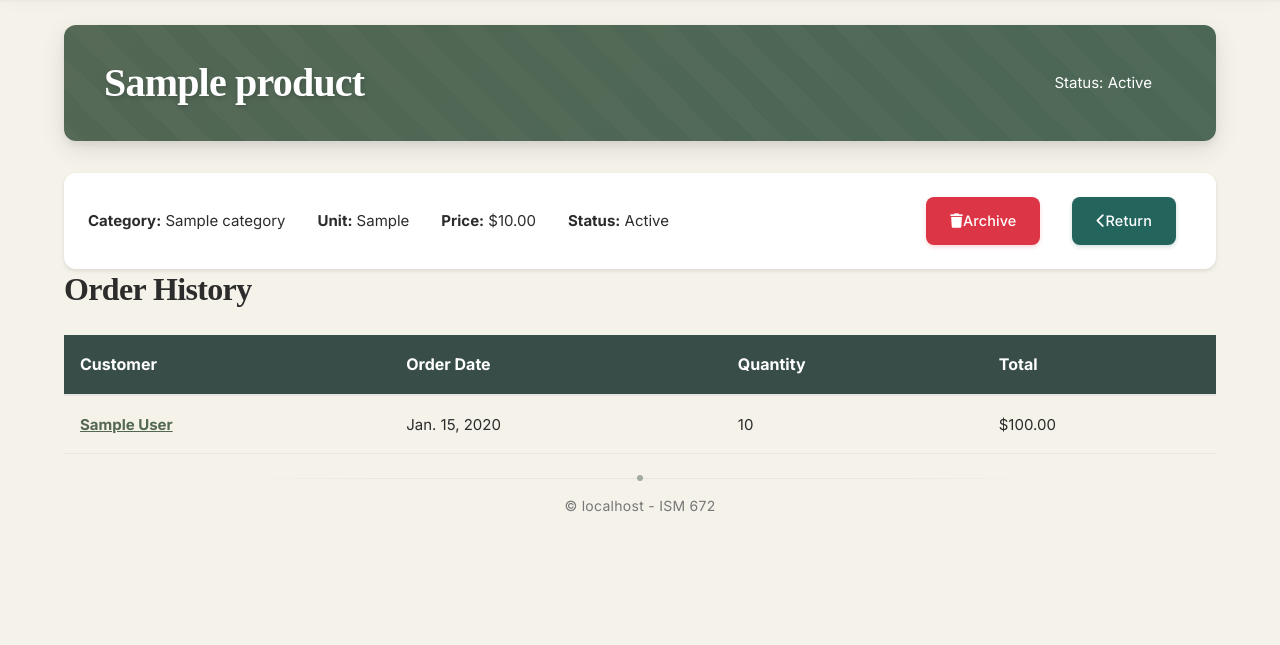
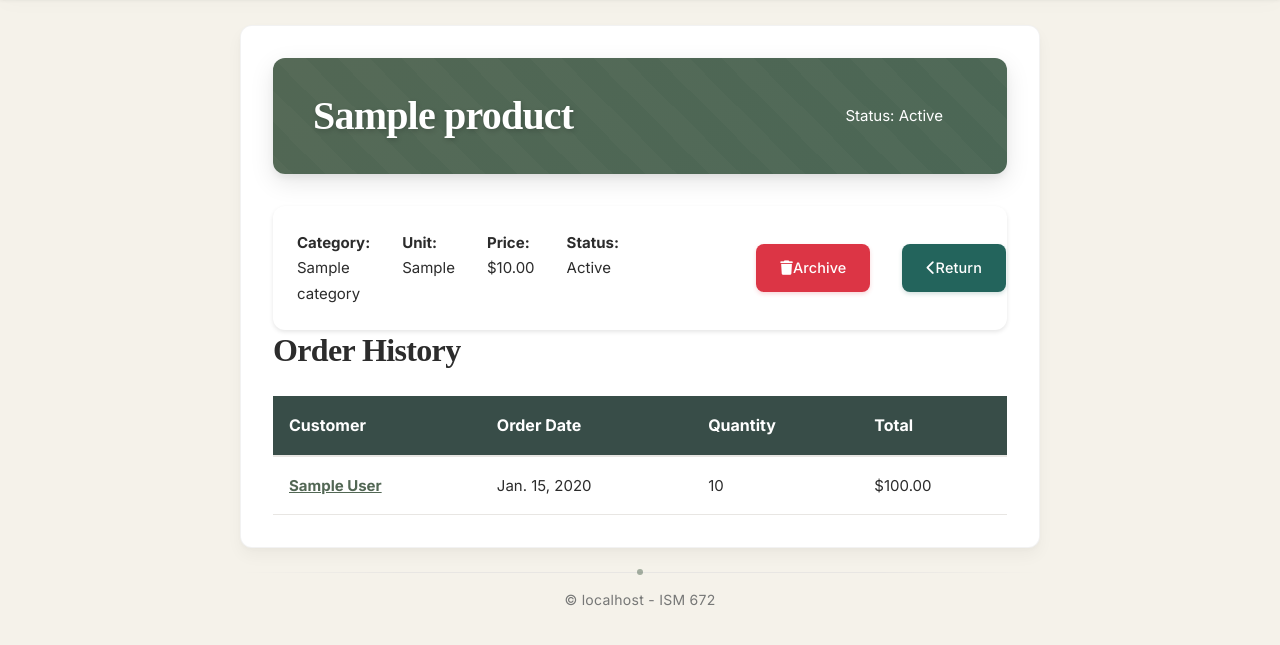
Before and after one commit to ellieuncg/DjangoTradersV2.0, a Django app: page /products/1/ in a window 1280 px wide. Shown: the part 107-752 px from the top of the page. Run offline with Django 5.2, Linux system fonts and the light colour scheme; tables that the repository leaves empty hold one stand-in row (values such as "Sample post"); some libraries are stand-ins or nearby versions; some web fonts are replaced.

Commit message:
Design updates

```diff
--- a/DjTraders/templates/DjTraders/ProductDetail.html
+++ b/DjTraders/templates/DjTraders/ProductDetail.html
@@ -2,6 +2,7 @@
 {% load static %}
 
 {% block content %}
+<div class="product-detail-page">
     <div class="page-header header-product-detail">
         <h1>{{ product.product_name }}</h1>
         <div class="status-badge">
@@ -32,7 +33,6 @@
             </a>
         </div>
     </div>
-
 
     <div class="order-history-product">
         <h2 class="section-title">Order History</h2>
@@ -66,4 +66,5 @@
             </tbody>
         </table>
     </div>
+</div>
 {% endblock %}
```
Also changed, not shown: static/css/style.css (line endings or trailing spaces). Lines whose indentation alone changed are shown as unchanged.
